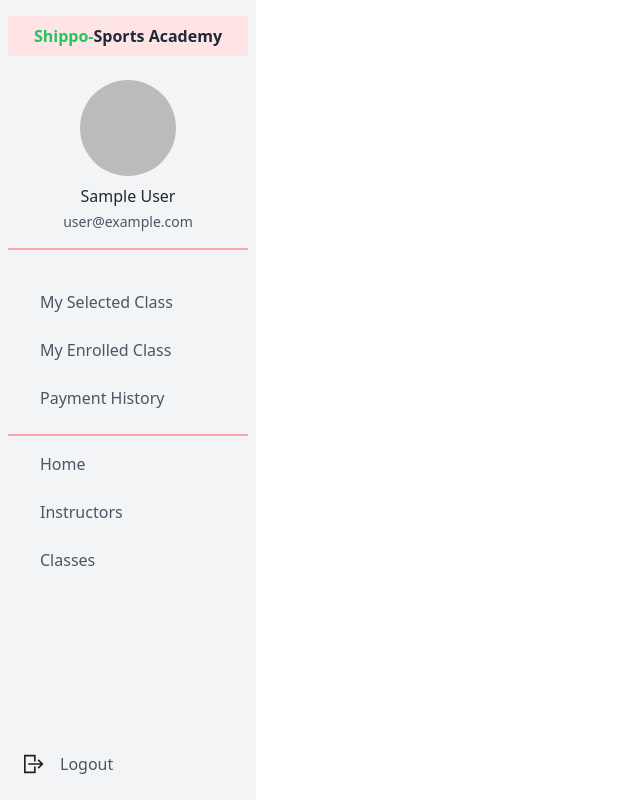
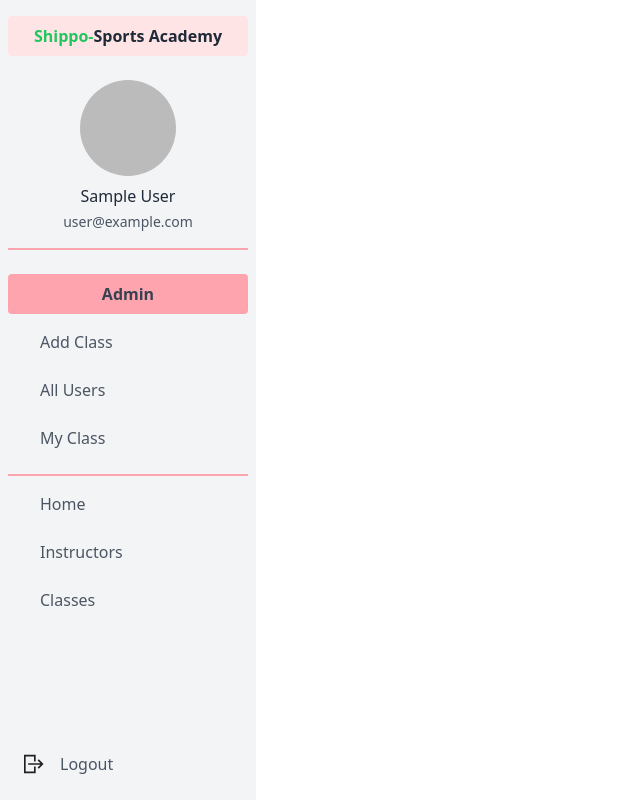
Before and after one commit to iqbalhossainmohon/shippo-sports-academy, a React (Vite) app: page /dashboard in a window 1280 px wide. Shown: the whole page, without its empty margins (0-640 px from the left). Built offline with nearby package versions, Linux system fonts and the light colour scheme; no server answers; sample sign-in values are in the browser's storage.

Commit message:
admin route component added

```diff
--- /dev/null
+++ b/src/Pages/Dashboard/AllUsers/AllUsers.jsx
@@ -0,0 +1,10 @@
+
+const AllUsers = () => {
+    return (
+        <div>
+            <h2>All Users</h2>
+        </div>
+    );
+};
+
+export default AllUsers;
--- a/src/Pages/Dashboard/Sidebar/Sidebar.jsx
+++ b/src/Pages/Dashboard/Sidebar/Sidebar.jsx
@@ -8,6 +8,8 @@ const Sidebar = () => {
     const navigate = useNavigate()
     const { user, logOut } = useContext(AuthContext)
     const [isActive, setActive] = useState('false')
+
+    const isAdmin = true;
 
     // Sidebar Responsive Handler
     const handleToggle = () => {
@@ -42,9 +44,11 @@ const Sidebar = () => {
                 <div>
                     {/* Branding & Profile Info */}
                     <div>
-                        <div className='font-bold w-full hidden md:flex py-2 justify-center items-center bg-rose-100 mx-auto'>
+                        <Link to='/'>
+                            <div className='font-bold w-full hidden md:flex py-2 justify-center items-center bg-rose-100 rounded mx-auto'>
                                 <span className='text-green-500'>Shippo-</span> Sports Academy
                             </div>
+                        </Link>
 
                         <div className='flex flex-col items-center mt-6 -mx-2'>
                             <Link to='/dashboard'>
@@ -72,9 +76,56 @@ const Sidebar = () => {
 
                     {/* Nav Items */}
                     <div className='flex flex-col justify-between flex-1 mt-6'>
-                        <nav>
+
                         <>
                             {/* Menu Links */}
+                            <ul>
+
+                                {
+                                    isAdmin ? <>
+
+                                    <h2 className='text-gray-700 font-bold text-center bg-rose-300 py-2 rounded '>Admin</h2>
+
+                                        <li>
+                                            <NavLink
+                                                to='add-class'
+                                                className={({ isActive }) =>
+                                                    `flex items-center px-4 py-2 mt-2  transition-colors duration-300 transform  hover:bg-gray-300   hover:text-gray-700 ${isActive ? 'bg-gray-300  text-gray-700' : 'text-gray-600'
+                                                    }`
+                                                }
+                                            >
+                                                <span className='mx-4 font-medium'>Add Class</span>
+                                            </NavLink>
+                                        </li>
+
+                                        <li>
+                                            <NavLink
+                                                to='all-users'
+                                                className={({ isActive }) =>
+                                                    `flex items-center px-4 py-2 mt-2  transition-colors duration-300 transform  hover:bg-gray-300   hover:text-gray-700 ${isActive ? 'bg-gray-300  text-gray-700' : 'text-gray-600'
+                                                    }`
+                                                }
+                                            >
+                                                <span className='mx-4 font-medium'>All Users</span>
+                                            </NavLink>
+                                        </li>
+                                        <li>
+                                            <NavLink
+                                                to='/my-class'
+                                                className={({ isActive }) =>
+                                                    `flex items-center px-4 py-2 mt-2  transition-colors duration-300 transform  hover:bg-gray-300   hover:text-gray-700 ${isActive ? 'bg-gray-300  text-gray-700' : 'text-gray-600'
+                                                    }`
+                                                }
+                                            >
+
+                                                <span className='mx-4 font-medium'>My Class</span>
+                                            </NavLink>
+                                        </li>
+
+                                    </> : <>
+
+
+                                        <li>
                                             <NavLink
                                                 to='selected-class'
                                                 className={({ isActive }) =>
@@ -84,7 +135,9 @@ const Sidebar = () => {
                                             >
                                                 <span className='mx-4 font-medium'>My Selected Class</span>
                                             </NavLink>
+                                        </li>
 
+                                        <li>
                                             <NavLink
                                                 to='enrolled-class'
                                                 className={({ isActive }) =>
@@ -94,6 +147,8 @@ const Sidebar = () => {
                                             >
                                                 <span className='mx-4 font-medium'>My Enrolled Class</span>
                                             </NavLink>
+                                        </li>
+                                        <li>
                                             <NavLink
                                                 to='/paymentHistory'
                                                 className={({ isActive }) =>
@@ -101,13 +156,21 @@ const Sidebar = () => {
                                                     }`
                                                 }
                                             >
-                                    {/* <BsFillHouseAddFill className='w-5 h-5' /> */}
 
                                                 <span className='mx-4 font-medium'>Payment History</span>
                                             </NavLink>
+                                        </li>
+                                    </>
+                                }
+
+
+
+
+
 
                                 <hr className='mt-4 mb-2 border border-rose-300' />
 
+                                <li>
                                     <NavLink
                                         to='/'
                                         className={({ isActive }) =>
@@ -117,6 +180,8 @@ const Sidebar = () => {
                                     >
                                         <span className='mx-4 font-medium'>Home</span>
                                     </NavLink>
+                                </li>
+                                <li>
                                     <NavLink
                                         to='/instructors'
                                         className={({ isActive }) =>
@@ -126,6 +191,8 @@ const Sidebar = () => {
                                     >
                                         <span className='mx-4 font-medium'>Instructors</span>
                                     </NavLink>
+                                </li>
+                                <li>
                                     <NavLink
                                         to='/classes'
                                         className={({ isActive }) =>
@@ -135,8 +202,9 @@ const Sidebar = () => {
                                     >
                                         <span className='mx-4 font-medium'>Classes</span>
                                     </NavLink>
+                                </li>
+                            </ul>
                         </>
-                        </nav>
                     </div>
                 </div>
 
--- a/src/Pages/Login/Login.jsx
+++ b/src/Pages/Login/Login.jsx
@@ -40,12 +40,32 @@ const Login = () => {
   const handleGoogleSignIn = () => {
     signInWithGoogle()
     .then(result => {
-        console.log(result.user)
-        navigate(from, {replace: true})
+      const loggedUser = result.user
+      console.log(loggedUser)
+
+      const savedUser = { name: loggedUser.displayName, email: loggedUser.email }
+      fetch('http://localhost:5000/users', {
+        method: 'POST',
+        headers: {
+          'content-type':'application/json'
+        },
+        body: JSON.stringify(savedUser)
+      })
+
+        .then(res => res.json())
+        .then(data => {
+          if (data.insertedId) {
+
+            navigate(from, { replace: true })
+          }
+        })
+
+
+      // navigate(from, { replace: true })
       Swal.fire({
         position: 'top-center',
         icon: 'success',
-          title: 'User Login Successful',
+        title: 'User Created  has been Successful',
         showConfirmButton: false,
         timer: 1500
       })
--- a/src/Pages/SignUp/SignUp.jsx
+++ b/src/Pages/SignUp/SignUp.jsx
@@ -36,11 +36,27 @@ const SignUp = () => {
 
         createUser(email, password)
           .then(result => {
+
             console.log(result.user);
+
             updateUserProfile(name, imageUrl)
               .then(result => {
+
                 console.log(result.user)
-                navigate(from, { replace: true })
+                const savedUser = { name: name, email: email }
+                console.log(savedUser);
+
+                fetch('http://localhost:5000/users', {
+                  method: 'POST',
+                  headers: {
+                    'content-type':'application/json'
+                  },
+                  body: JSON.stringify(savedUser)
+                })
+
+                  .then(res => res.json())
+                  .then(data => {
+                    if (data.insertedId) {
                       Swal.fire({
                         position: 'top-center',
                         icon: 'success',
@@ -48,6 +64,20 @@ const SignUp = () => {
                         showConfirmButton: false,
                         timer: 1500
                       })
+                      navigate(from, { replace: true })
+                    }
+                  })
+
+
+                  // Swal.fire({
+                  //   position: 'top-center',
+                  //   icon: 'success',
+                  //   title: 'User Created  has been Successful',
+                  //   showConfirmButton: false,
+                  //   timer: 1500
+                  // })
+                  // navigate(from, { replace: true })
+
               })
               .catch(err => {
                 console.log(err.message);
@@ -74,8 +104,28 @@ const SignUp = () => {
   const handleGoogleSignIn = () => {
     signInWithGoogle()
       .then(result => {
-        console.log(result.user)
+        const loggedUser = result.user
+        console.log(loggedUser)
+
+        const savedUser = { name: loggedUser.displayName, email: loggedUser.email }
+        fetch('http://localhost:5000/users', {
+          method: 'POST',
+          headers: {
+            'content-type':'application/json'
+          },
+          body: JSON.stringify(savedUser)
+        })
+
+          .then(res => res.json())
+          .then(data => {
+            if (data.insertedId) {
+
               navigate(from, { replace: true })
+            }
+          })
+
+
+        // navigate(from, { replace: true })
         Swal.fire({
           position: 'top-center',
           icon: 'success',
--- a/src/Routes/Routes.jsx
+++ b/src/Routes/Routes.jsx
@@ -10,6 +10,7 @@ import DashboardLayout from "../Layout/DashboardLayout";
 import PrivateRoute from "./PrivateRoute";
 import MySelectedClass from "../Pages/Dashboard/MySelectedClass/MySelectedClass";
 import EnrolledClass from "../Pages/Dashboard/EnrolledClass/EnrolledClass";
+import AllUsers from "../Pages/Dashboard/AllUsers/AllUsers";
 
 
 export const router = createBrowserRouter([
@@ -45,6 +46,10 @@ export const router = createBrowserRouter([
       {
         path: 'enrolled-class',
         element: <EnrolledClass/>
+      },
+      {
+        path: 'all-users',
+        element: <AllUsers/>
       }
     ]
   },
```
Lines whose indentation alone changed are shown as unchanged.
